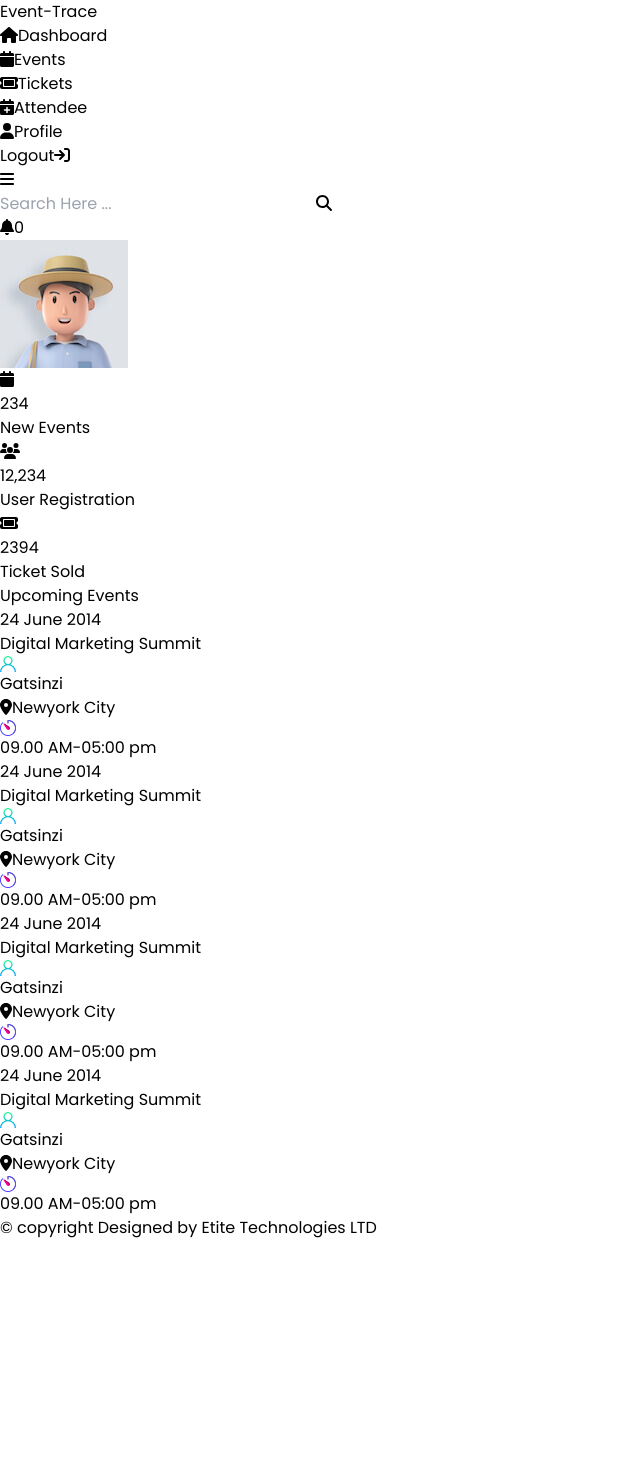
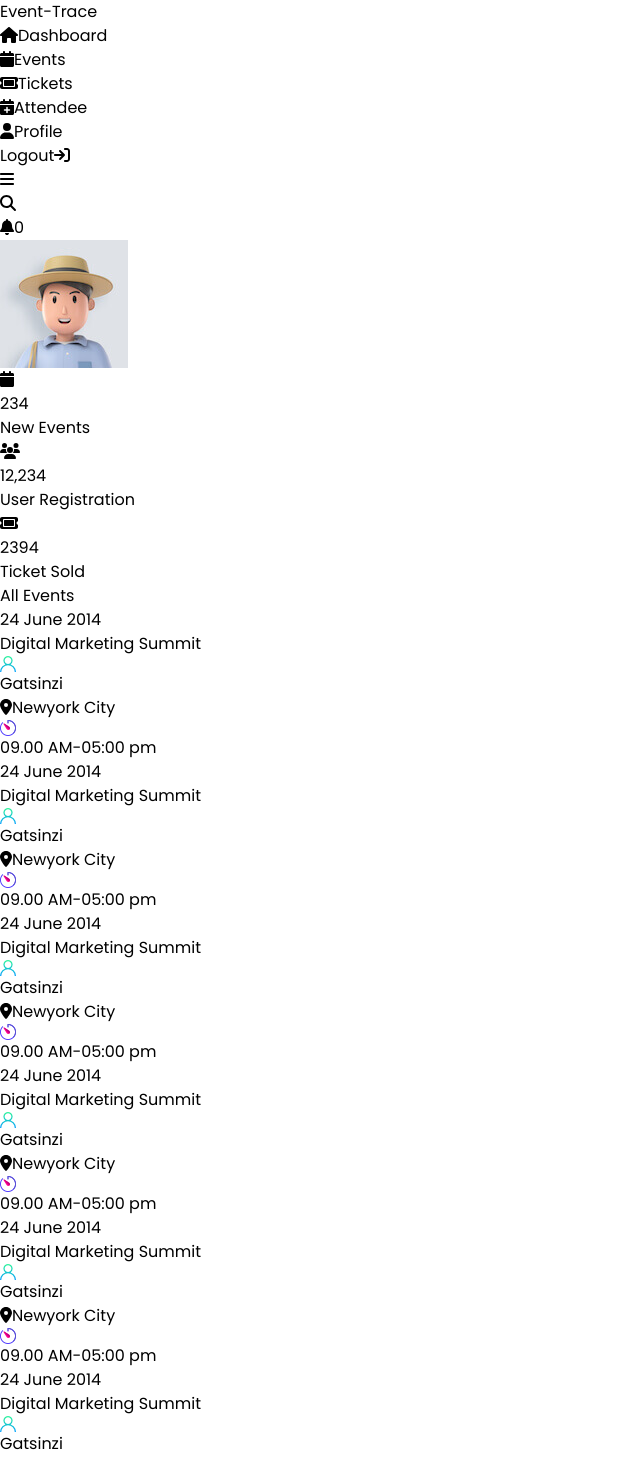
Before and after one commit to Gatsinzimeek/Etite-Event-Management-System, a React (Vite) app in the folder Client/: page /Admindashboard/Home in a window 1280 px wide. Shown: the top 1457 px of the page, without its empty margins (0-640 px from the left). Before the commit the page ends 1240 px from the top, so only its background shows below. Built offline with nearby package versions, Linux system fonts and the light colour scheme.

Commit message:
new features

```diff
--- a/Client/src/Component/Card/Card-Info.jsx
+++ b/Client/src/Component/Card/Card-Info.jsx
@@ -3,11 +3,11 @@ import { FontAwesomeIcon } from "@fortawesome/react-fontawesome";
 const Card = ({...otherProps}) => {
     const {heading, number, icon} = otherProps;
   return (
-    <div className="cursor-pointer flex bg-white m-5 rounded-lg items-center shadow-md w-fitcontent p-5 h-fitcontent">
+    <div className="cursor-pointer flex bg-white m-5 rounded-lg items-center shadow-md w-fitcontent px-5 py-3 h-fitcontent">
         <span><FontAwesomeIcon className="text-blue-400 text-[34px] mr-2" icon={icon}></FontAwesomeIcon></span>
-        <div className="ml-20">
-           <h1 className="font-[600]">{number}</h1>
-           <p>{heading}</p>
+        <div className="ml-10">
+           <h1 className="font-[600] text-[26px]">{number}</h1>
+           <p className="text-[14px]">{heading}</p>
         </div>
 
     </div>
--- a/Client/src/Component/Detail-box/DetailBox.jsx
+++ b/Client/src/Component/Detail-box/DetailBox.jsx
@@ -3,10 +3,9 @@
 const DetailBox = ({children,...otherProps}) => {
     const {heading} = otherProps;
   return (
-    <div className="rounded-md bg-white px-7 py-5 mx-8 my-4 h-[70%]">
+    <div className="rounded-md bg-white px-7 py-5 mx-2 my-4 h-fit">
       <h1 className="mb-2 font-[550] text-[18px]">{heading}</h1>
-      <div className="overflow-scroll scrollbar-thin overflow-x-hidden h-[90%]">
-
+      <div className="h-[300px] overflow-auto ">
       {children}
       </div>
     </div>
--- a/Client/src/Component/Event-Detail/EventDetail.jsx
+++ b/Client/src/Component/Event-Detail/EventDetail.jsx
@@ -5,20 +5,19 @@ import user from '../../assets/user.png'
 const EventDetail = ({...otherProps}) => {
     const {Date,classnam,EventName,OrganizerName,cityName,StartTime,EndTime} = otherProps;
   return (
-    <div className='flex p-4 rounded-md bg-slate-100 mb-3 items-center'>
-      <div className={`${classnam} w-[62px] py-1 text-center block mr-3 rounded-lg text-white`}>
+    <div className='flex  p-4 rounded-md bg-slate-100 max-sm:block mb-3 items-center'>
+      <div className={`${classnam} w-[62px] max-sm:w-full py-1 text-center block mr-3 rounded-lg text-white`}>
         <p>{Date}</p>
       </div>
       <div>
         <h1 className="pb-3">{EventName}</h1>
-        <div className="flex text-[13px] justify-between gap-4">
-            <div className="">
+        <div className="flex flex-wrap text-[13px] justify-between gap-4">
+
 
             <p className="flex">
                   <img src={user} alt="" className="pr-1 text-blue-500"/>
                     {OrganizerName}
-                </p>
-            </div>
+            </p>
             <div>
                 <p>
                     <FontAwesomeIcon icon={faLocationDot} className="pr-1 text-blue-500"></FontAwesomeIcon>
--- a/Client/src/Component/Left-Navigation-Bar/Navigation.jsx
+++ b/Client/src/Component/Left-Navigation-Bar/Navigation.jsx
@@ -43,7 +43,7 @@ const Navigation = () => {
 
   return (
     <>
-      <h1 className="text-center text-[17px] mb-7 text-white"> <span className="max-md:hidden">Event-Trace</span>
+      <h1 className="text-center text-[17px] mb-7 text-white">Event-Trace
 
       </h1>
       <ul>
@@ -57,7 +57,7 @@ const Navigation = () => {
                     icon={nav.Icon}
                     className="pl-[10px] pr-[10px]"
                   />
-                  <span className="max-md:hidden">{nav.Title}</span>
+                  <span>{nav.Title}</span>
 
                 </Link>
               </li>
--- a/Client/src/Component/Top-Navigation-Bar/TopNavBar.jsx
+++ b/Client/src/Component/Top-Navigation-Bar/TopNavBar.jsx
@@ -1,29 +1,56 @@
 import {FontAwesomeIcon} from '@fortawesome/react-fontawesome';
-import {faSearch, faBell, faChevronDown, faBars} from '@fortawesome/free-solid-svg-icons'
+import {faSearch, faBell, faChevronDown, faBars, faClose} from '@fortawesome/free-solid-svg-icons'
 import profile1 from '../../assets/profile.jpg'
+import notification from '../../assets/Notification.jpg'
+import { useState } from 'react';
 const TopNavBar = () => {
+  const [Input, setInput] = useState(false);
+  const [Notification, setNotifacation] = useState(false)
   return (
-    <div className='bg-white p-3 flex w-full justify-between gap-2 items-center'>
-      <div className='flex items-center'>
+    <>
+    <div className='bg-white p-3 flex w-full  flex-wrap justify-between gap-2 items-center'>
+      <div className='flex  items-center flex-wrap'>
+       <button>
         <FontAwesomeIcon
                     icon={faBars}
                     className="pl-[15px] pr-[10px] cursor-pointer"
         />
+        </button>
         <div className='relative'>
-        <input type="text" placeholder='Search Here ...' className='px-[13px] py-[5px] w-[400px]  outline-none rounded-2xl border bg-slate-100' />
-        <FontAwesomeIcon icon={faSearch} className='absolute right-3 hover:text-blue-400 hover:cursor-pointer top-2 '/>
+          {Input && (<input type="text" placeholder='Search Here ...' className='px-[13px] py-[5px]   outline-none rounded-2xl border bg-slate-100' />
+        )}
+        <FontAwesomeIcon icon={faSearch} onClick={() => setInput(true)} className={` ${Input && 'absolute right-3 top-2'}  hover:text-blue-400 hover:cursor-pointer `}/>
         </div>
       </div>
-      <div className='flex items-center gap-2'>
-        <div className='relative pt-5'>
+      <div className='flex items-center gap-2  max-md:w-[20%] justify-end'>
+        <div className='relative pt-5' onClick={() => setNotifacation(true)} >
             <FontAwesomeIcon icon={faBell} className='cursor-pointer  bg-slate-100 p-2 mx-2 rounded-2xl'/>
             <span className='absolute bottom-6 text-[15px] right-1 bg-green-400 shadow-lg  text-white rounded-2xl px-[5px] pt-[1px] cursor-pointer'>0</span>
         </div>
-        <div className='w-[20%] h-fit cursor-pointer'>
+        <div className='w-[20%] max-sm:w-[30%] h-fit cursor-pointer'>
             <img src={profile1} alt="profile"  className=' pt-2  rounded-[50%]'/>
         </div>
       </div>
     </div>
+    {
+      Notification && (
+        <div className='bg-white max-sm:w-full z-50 max-sm:h-full w-[20%] border rounded-lg shadow-lg absolute max-sm:top-0 max-sm:fixed top-[82px] p-4 right-0'>
+        <div className='flex justify-between items-center border-b  pb-3'>
+         <h1 >Notication</h1>
+          <FontAwesomeIcon icon={faClose} onClick={() => setNotifacation(false)} className='bg-red-500 text-[12px] text-white p-[8px] rounded-[30%] cursor-pointer' />
+        </div>
+        <div className='overflow-auto'>
+        <div >
+          <img src={notification} alt="notification" />
+          <p className='text-center text-[10px] max-sm:text-[20px]'>Empty Notication</p>
+        </div>
+
+        </div>
+    </div>
+      )
+    }
+
+    </>
   )
 }
 
--- a/Client/src/Routes/Admin Dashboard/Admin.jsx
+++ b/Client/src/Routes/Admin Dashboard/Admin.jsx
@@ -3,14 +3,14 @@ import Navigation from "../../Component/Left-Navigation-Bar/Navigation";
 import TopNavBar from "../../Component/Top-Navigation-Bar/TopNavBar";
 const Admin = () => {
   return (
-    <main className="bg-slate-100 w-full">
-        <nav className="fixed left-0 top-0 w-[200px] max-md:w-fit  h-full pt-4 bg-[#3e61ac] flex flex-col items-center">
+    <main className="bg-slate-100 w-full flex items-start">
+        <nav className="sticky h-dvh top-0 w-[200px] max-sm:hidden  pt-4 bg-[#3e61ac] flex flex-col items-center">
             <Navigation></Navigation>
         </nav>
-        <section className="relative w-[calc(100%-200px)] left-[200px] flex flex-col">
+        <section className="w-auto flex-1 flex flex-col">
           <TopNavBar />
           <Outlet/>
-          <footer className="mt-auto text-center p-[10px] w-full">&copy; copyright Designed by Etite Technologies LTD</footer>
+          <footer className="mt-auto text-center p-[10px]">&copy; copyright Designed by Etite Technologies LTD</footer>
         </section>
     </main>
   )
--- a/Client/src/Routes/Admin Dashboard/Home/Home.jsx
+++ b/Client/src/Routes/Admin Dashboard/Home/Home.jsx
@@ -39,6 +39,24 @@ const Main = () => {
       City: 'Newyork City',
       StartTime: '09.00 AM',
       EndTime: '05:00 pm'
+    },
+    {
+      classname: 'bg-blue-400',
+      date:  '24 June 2014',
+      EventName: 'Digital Marketing Summit',
+      EventOrgainizer: 'Gatsinzi',
+      City: 'Newyork City',
+      StartTime: '09.00 AM',
+      EndTime: '05:00 pm'
+    },
+    {
+      classname: 'bg-blue-400',
+      date:  '24 June 2014',
+      EventName: 'Digital Marketing Summit',
+      EventOrgainizer: 'Gatsinzi',
+      City: 'Newyork City',
+      StartTime: '09.00 AM',
+      EndTime: '05:00 pm'
     }
   ]
   return (
@@ -48,8 +66,8 @@ const Main = () => {
         <Card heading='User Registration' number='12,234' icon={faUsers}></Card>
         <Card heading='Ticket Sold' number='2394' icon={faTicket}></Card>
     </div>
-    <div className="flex">
-        <DetailBox heading='Upcoming Events'>
+    <div className="flex flex-wrap pl-5">
+        <DetailBox heading='All Events'>
           {
             UpcomingEventInfo.map( (data,index) =>  (
             <EventDetail key={index} Date ={data.date} classnam={data.classname} EventName = {data.EventName} OrganizerName ={data.EventOrgainizer} cityName={data.City} StartTime={data.StartTime} EndTime={data.EndTime} />
@@ -57,6 +75,10 @@ const Main = () => {
             )
           }
         </DetailBox>
+        <div className="flex flex-col">
+            <DetailBox></DetailBox>
+            <DetailBox></DetailBox>
+        </div>
         {/* <DetailBox heading='Recent Events'>
             <EventDetail />
         </DetailBox>
--- a/Client/src/Routes/Client Dashboard/Client.jsx
+++ b/Client/src/Routes/Client Dashboard/Client.jsx
@@ -1,12 +1,18 @@
-
+import TopNavBar from "../../Component/Top-Navigation-Bar/TopNavBar";
+import { Outlet } from "react-router-dom";
+import Navigation from "../../Component/Left-Navigation-Bar/Navigation";
 const Client = () => {
   return (
-    <div>
-      <p>client</p>
-      {
-        user
-      }
-    </div>
+    <main className="bg-slate-100 w-full flex items-start">
+        <nav className="sticky h-dvh top-0 w-[200px] max-sm:hidden  pt-4 bg-[#3e61ac] flex flex-col items-center">
+            <Navigation></Navigation>
+        </nav>
+        <section className="w-auto h-full flex-1 flex flex-col">
+          <TopNavBar />
+          <Outlet/>
+          <footer className="mt-auto text-center p-[10px]">&copy; copyright Designed by Etite Technologies LTD</footer>
+        </section>
+    </main>
   )
 }
 
```
Also changed, not shown: 1 other file (tests, documents, lock files or other folders).
